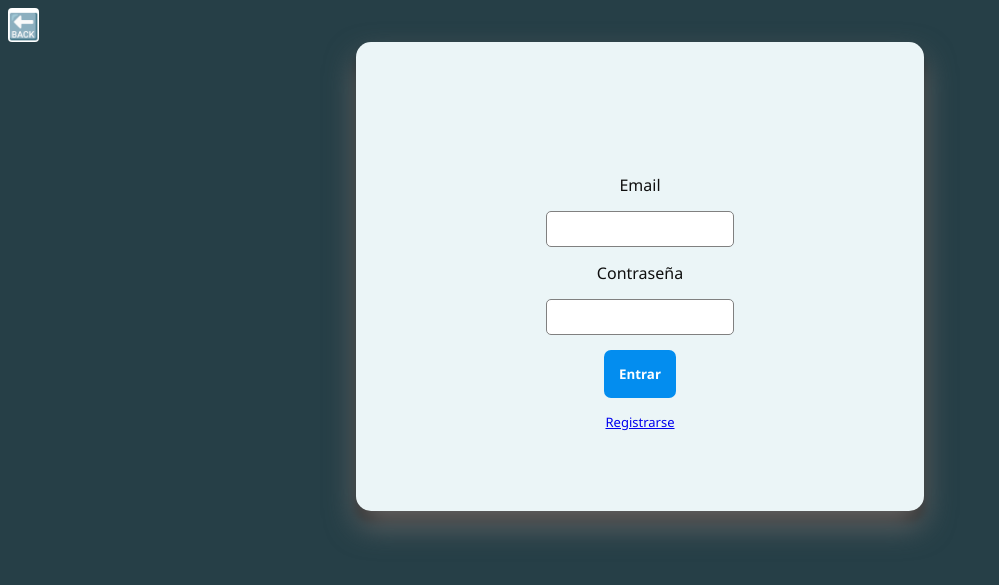
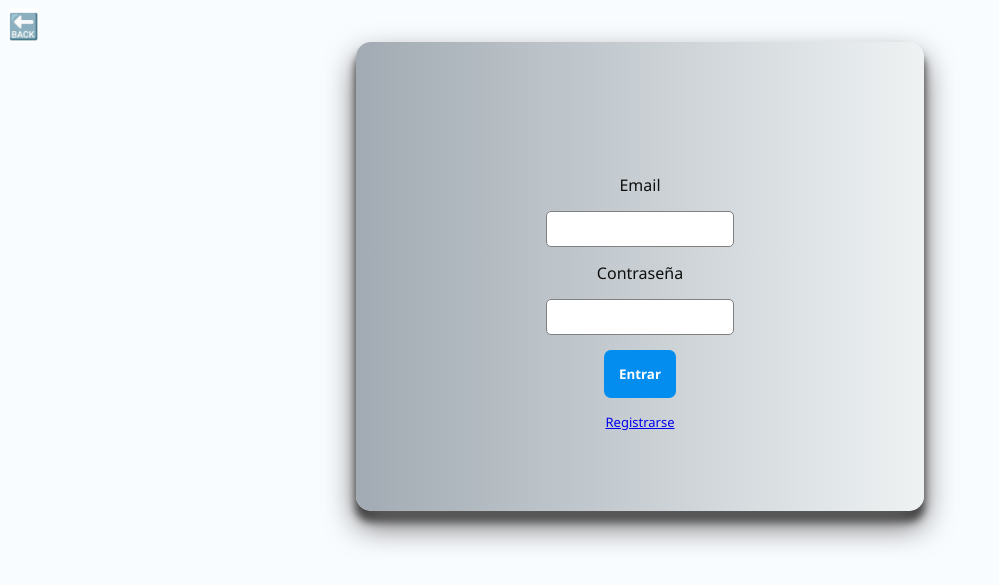
Before and after one commit to JesusM7/programacionIII, a PHP site: page /login.html in a window 1280 px wide. Shown: the top 585 px of the page, without its empty margins (0-999 px from the left). Run offline with PHP 8.4, Linux system fonts and the light colour scheme.

Commit message:
cambio-diseño

```diff
--- a/public/login.html
+++ b/public/login.html
@@ -3,8 +3,6 @@
 
 <head>
     <meta charset="UTF-8">
-    <meta http-equiv="X-UA-Compatible" content="IE=edge">
-    <meta name="viewport" content="width=device-width, initial-scale=1.0">
     <title>Iniciar sesión</title>
     <link rel="stylesheet" href="style.css">
 </head>
--- a/public/style.css
+++ b/public/style.css
@@ -5,22 +5,25 @@
 
 
 body {
-    background-color: rgb(38, 63, 71);
+    background: #f9fcff;
+
 }
 
 h1 {
     color: #0f0f0f;
     text-align: center;
     margin: 20%;
-    background-color: #ebf5f7;
+    background: -webkit-linear-gradient(to right, #a2abb3, #eef2f3);
+    background: linear-gradient(to right, #a2abb3, #eef2f3);
     border-radius: 25px;
-    padding: 5px;
+
     font-style: italic;
 
 }
 
 nav {
-    background-color: #ebf5f7;
+    background: -webkit-linear-gradient(to right, #a2abb3, #eef2f3);
+    background: linear-gradient(to right, #a2abb3, #eef2f3);
     border-radius: 2px;
     display: flex;
     gap: 5px;
@@ -38,7 +41,9 @@
 .register-container {
     width: 45%;
     color: #0f0f0f;
-    background-color: #ebf5f7;
+    background: #8e9eab;
+    background: -webkit-linear-gradient(to right, #a2abb3, #eef2f3);
+    background: linear-gradient(to right, #a2abb3, #eef2f3);
     text-align: center;
     padding-top: 80px;
     padding-bottom: 80px;
```
